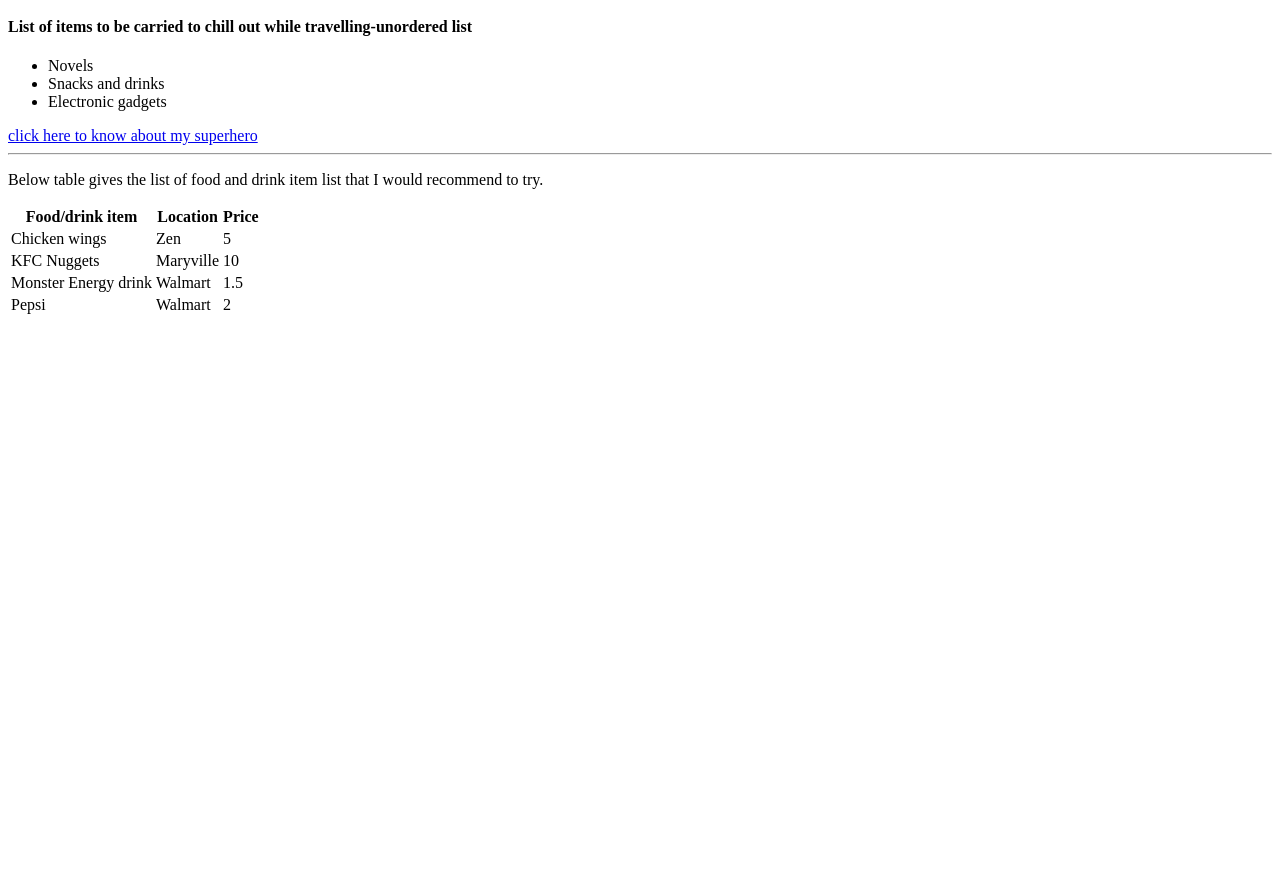
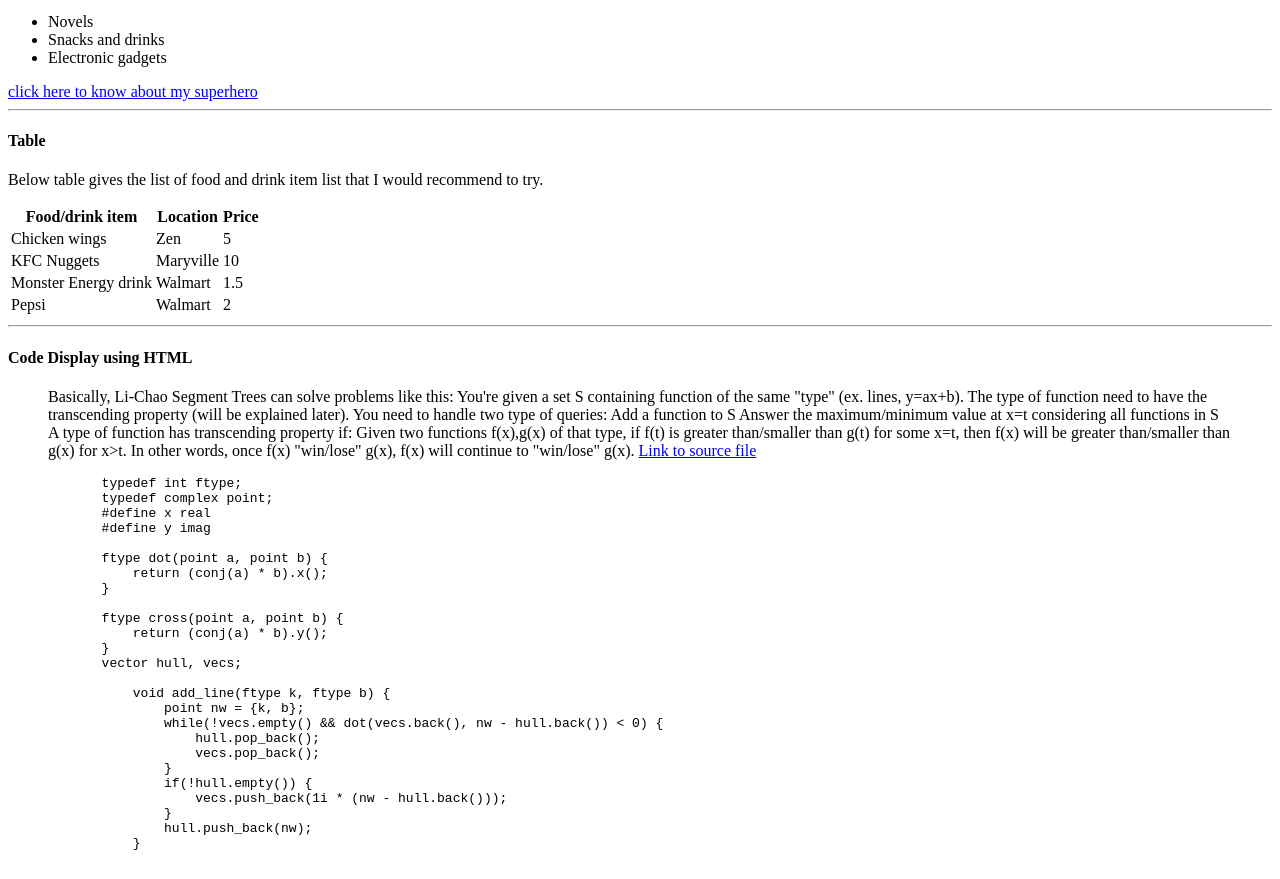
Before and after one commit to 44-563-WebApps-F21/webapps-f21-assignment-3-SaiLavanyaP, a plain HTML site: page index.html in a window 1280 px wide. Shown: the part 364-1243 px from the top of the page. Before the commit the page ends 800 px from the top, so only its background shows below. Drawn offline with Linux system fonts and the light colour scheme.

Commit message:
updated block quote

```diff
--- a/index.html
+++ b/index.html
@@ -21,7 +21,6 @@
             </ol>
             <li>I choose bus mode for better city view and will reach Paris</li>
         </ol>
-        <h4>List of items to be carried to chill out while travelling-unordered list</h4>
         <ul>
                 <li>Novels</li>
                 <li> Snacks and drinks</li>
@@ -29,6 +28,7 @@
         </ul>
         <a href="aboutme.html">click here to know about my superhero</a>
         <hr>
+        <h4>Table</h4>
         <p>Below table gives the list of food and drink item list  that I would recommend to try.</p>
         <table>
             <tr>
@@ -57,5 +57,43 @@
                 <td>2</td>
             </tr>
             </table>
+            <hr>
+            <h4>Code Display using HTML</h4>
+            <blockquote>
+                Basically, Li-Chao Segment Trees can solve problems like this:
+                You're given a set S containing function of the same "type" (ex. lines, y=ax+b). The type of function need to have the transcending property (will be explained later). You need to handle two type of queries:
+                Add a function to S
+                Answer the maximum/minimum value at x=t considering all functions in S
+                A type of function has transcending property if:
+                Given two functions f(x),g(x) of that type, if f(t) is greater than/smaller than g(t) for some x=t, then f(x) will be greater than/smaller than g(x) for x>t. In other words, once f(x) "win/lose" g(x), f(x) will continue to "win/lose" g(x).
+                <a href="https://robert1003.github.io/2020/02/06/li-chao-segment-tree.html">Link to source file</a>
+            </blockquote>
+           <pre>
+            typedef int ftype;
+            typedef complex<ftype> point;
+            #define x real
+            #define y imag
+
+            ftype dot(point a, point b) {
+                return (conj(a) * b).x();
+            }
+
+            ftype cross(point a, point b) {
+                return (conj(a) * b).y();
+            }
+            vector<point> hull, vecs;
+
+                void add_line(ftype k, ftype b) {
+                    point nw = {k, b};
+                    while(!vecs.empty() && dot(vecs.back(), nw - hull.back()) < 0) {
+                        hull.pop_back();
+                        vecs.pop_back();
+                    }
+                    if(!hull.empty()) {
+                        vecs.push_back(1i * (nw - hull.back()));
+                    }
+                    hull.push_back(nw);
+                }
+           </pre>
     </body>
 </html>
```
